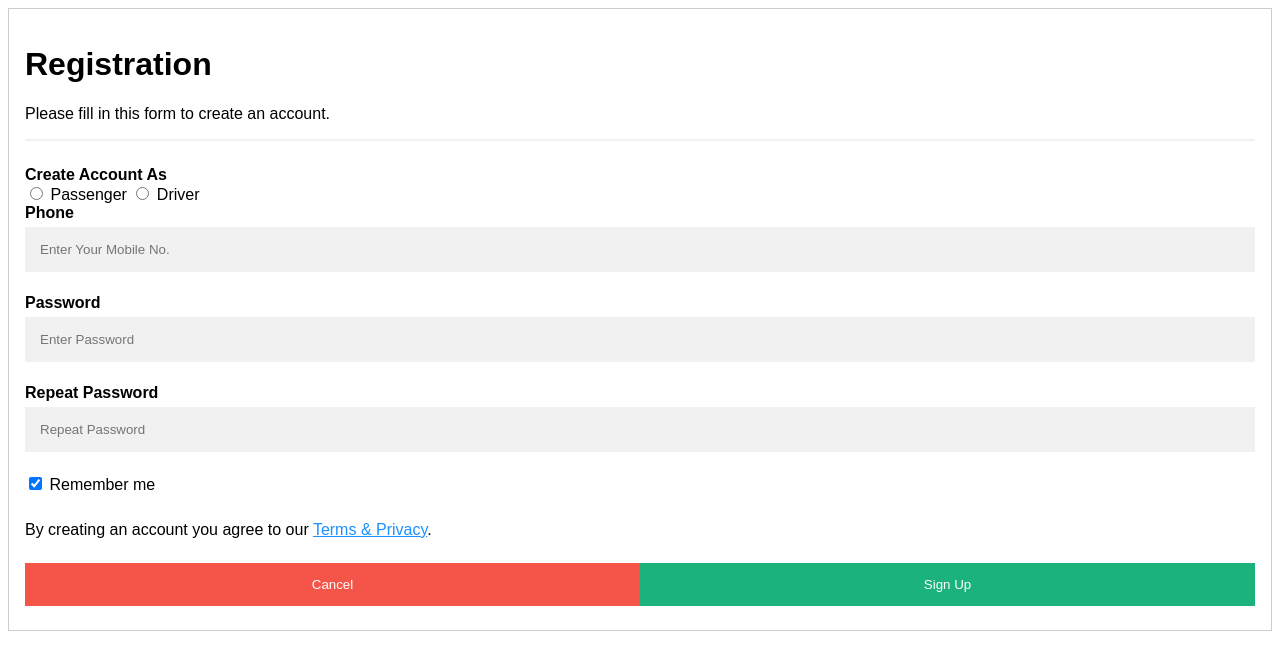
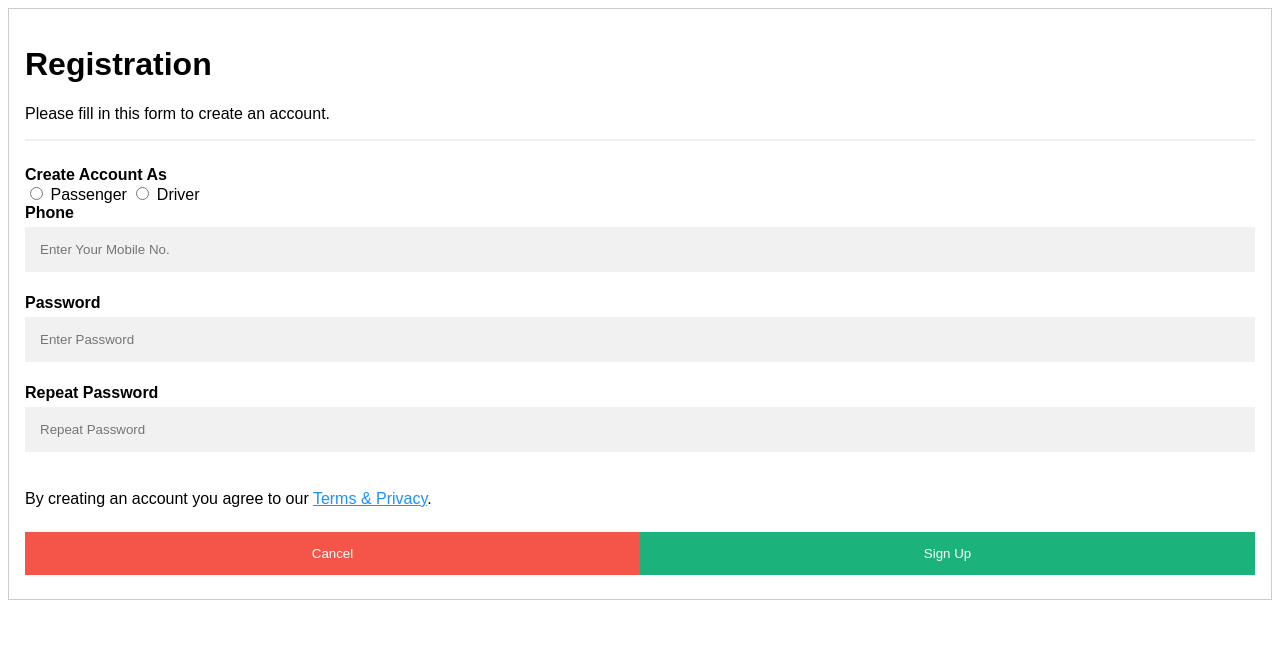
Before and after one commit to shadmantaqi/HACKNSU4_NSU_Forver_Alone_Coder, a PHP site: page /signup.php in a window 1280 px wide. Shown: the top 670 px of the page. Run offline with PHP 8.4, Linux system fonts and the light colour scheme.

Commit message:
sign up updated

```diff
--- a/signup.php
+++ b/signup.php
@@ -96,9 +96,7 @@
 
             <label for="psw-repeat"><b>Repeat Password</b></label>
             <input type="password" placeholder="Repeat Password" name="psw-repeat" required>
-            <label>
-                <input type="checkbox" checked="checked" name="remember" style="margin-bottom:15px"> Remember me
-            </label>
+
             <p>By creating an account you agree to our <a href="#" style="color:dodgerblue">Terms & Privacy</a>.</p>
             <div class="clearfix">
                 <button type="button" class="cancelbtn">Cancel</button>
```
